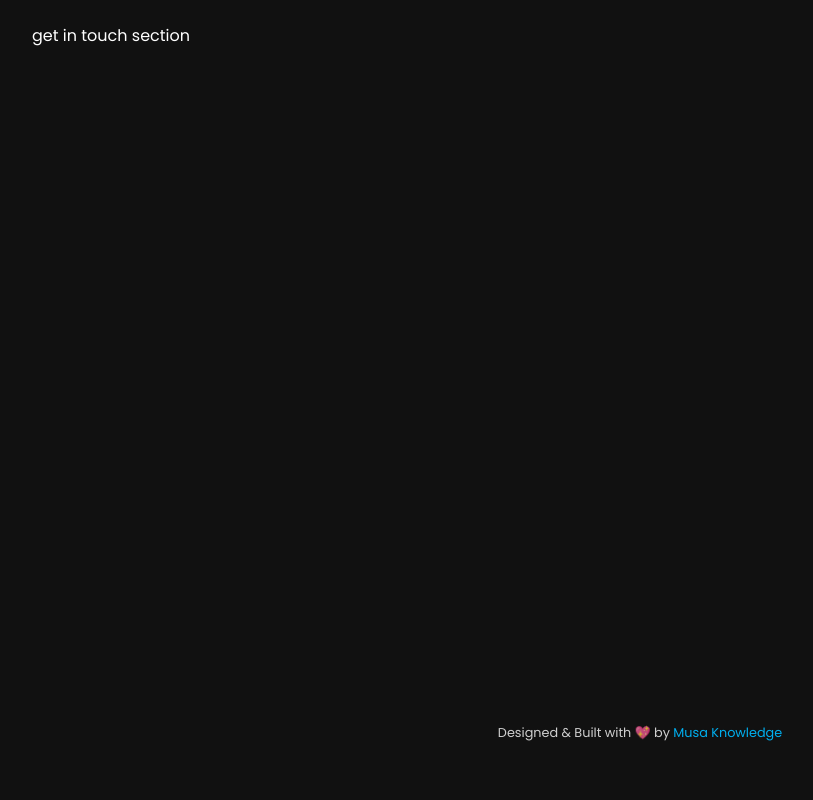
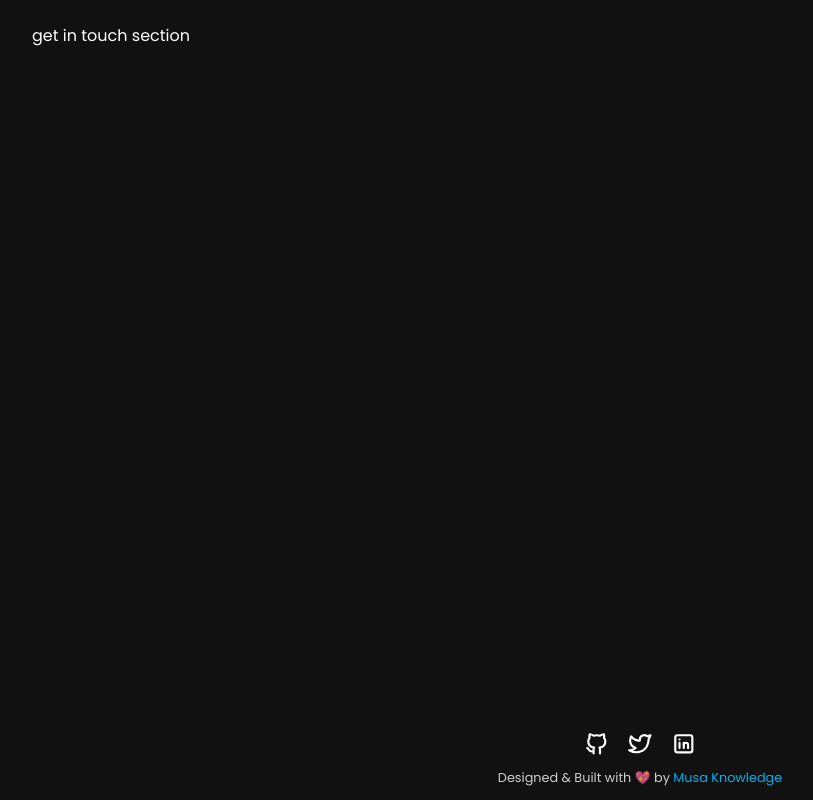
Before and after one commit to huboh/huboh, a React (Create React App) app: page / in a window 1280 px wide. Shown: the part 2421-3221 px from the top of the page, without its empty margins (0-813 px from the left). Before the commit the page ends 3176 px from the top, so only its background shows below. Built offline with nearby package versions, Linux system fonts and the light colour scheme.

Commit message:
REFACTOR: add `SocialIcons` component to `Footer` component

```diff
--- a/src/components/Footer/footer.scss
+++ b/src/components/Footer/footer.scss
@@ -2,4 +2,13 @@
   padding: 1em;
   font-size: 0.8rem;
   text-align: center;
+
+  display: flex;
+  align-items: center;
+  justify-content: center;
+  flex-flow: column nowrap;
+
+  p {
+    margin-top: 0.4em;
+  }
 }
--- a/src/components/Footer/index.tsx
+++ b/src/components/Footer/index.tsx
@@ -1,20 +1,29 @@
 import "./footer.scss";
 
 import { FC } from "react";
+import { SocialLinks } from "../../constants";
 
 import Text from "../Text";
 import ScrollToTop from "../ScrollToTop";
+import SocialIcons from "../SocialIcons";
 
 
-const Footer: FC = () => (
-  <footer className="footer">
-    <Text.Paragraph size="small">
-      <span>Designed & Built with 💖 by </span>
-      <a className="link" href="https://www.twitter.com/from_Godfather" target="_blank" rel="noreferrer" >Musa Knowledge</a>
-    </Text.Paragraph>
-    <ScrollToTop />
-  </footer>
-);
+const Footer: FC = () => {
+  const paragraphText = (
+    <>
+      <span children="Designed & Built with 💖 by " />
+      <a className="link" target="_blank" rel="noreferrer" children="Musa Knowledge" href={ SocialLinks.twitter } />
+    </>
+  );
+
+  return (
+    <footer className="footer">
+      <SocialIcons />
+      <Text.Paragraph size="small" children={ paragraphText } />
+      <ScrollToTop />
+    </footer>
+  );
+};
 
 
 export {
```
